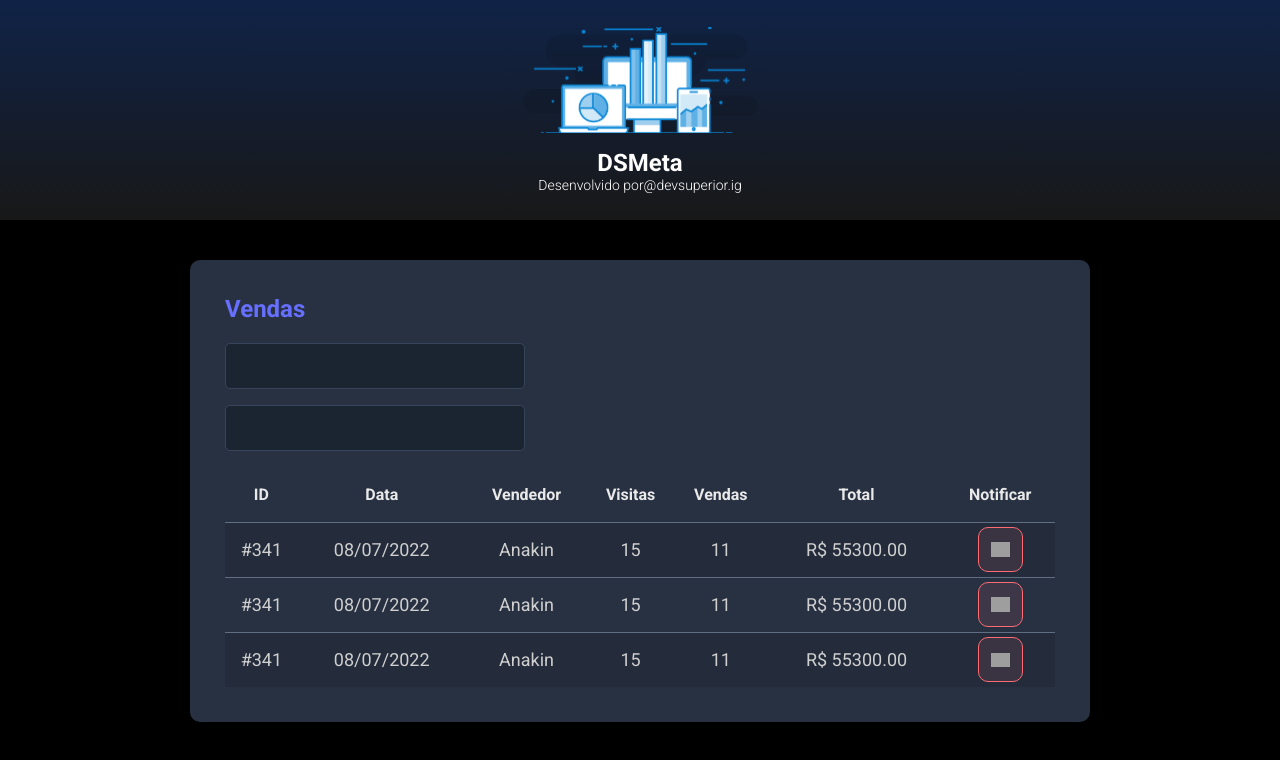
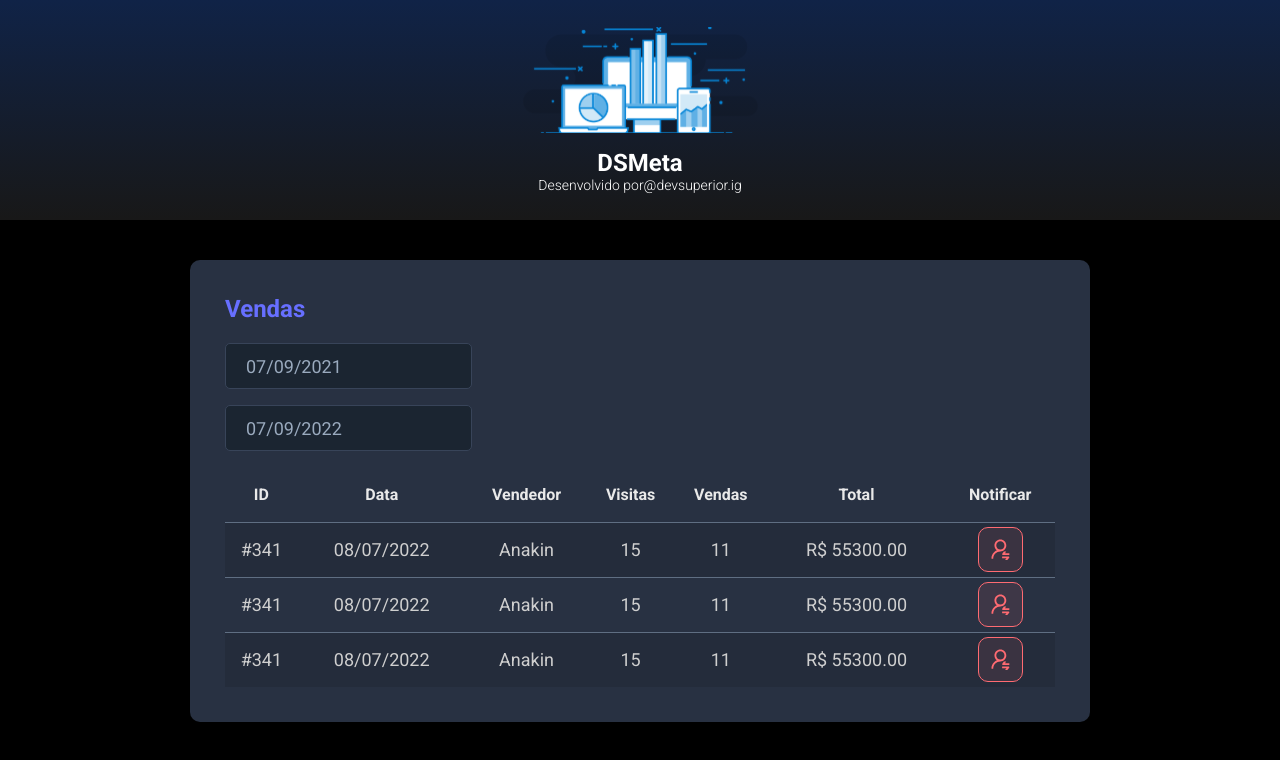
Before and after one commit to veronicapupo/dsmeta, a React (Vite) app in the folder frontend/: page / in a window 1280 px wide. Shown: the top 760 px of the page. Built offline with nearby package versions, Linux system fonts and the light colour scheme; grey boxes are pictures that could not be loaded.

Commit message:
usestate

```diff
--- a/frontend/package.json
+++ b/frontend/package.json
@@ -9,7 +9,9 @@
     "preview": "vite preview"
   },
   "dependencies": {
+    "@types/react-datepicker": "4.4.2",
     "react": "^18.2.0",
+    "react-datepicker": "4.8.0",
     "react-dom": "^18.2.0"
   },
   "devDependencies": {
--- a/frontend/src/App.tsx
+++ b/frontend/src/App.tsx
@@ -1,6 +1,6 @@
 
-import Header from "./components/Header"
-import SalesCard from "./components/SalesCard"
+import Header from "./components/Header";
+import SalesCard from "./components/SalesCard";
 function App() {
   return (
     <>
@@ -19,4 +19,4 @@ function App() {
   )
 }
 
-export default App
+export default App;
--- a/frontend/src/components/Header/index.tsx
+++ b/frontend/src/components/Header/index.tsx
@@ -1,5 +1,5 @@
-import logo from '../../assets/img/logo.svg'
-import './styles.css'
+import logo from '../../assets/img/logo.svg';
+import './styles.css';
 function Header() {
     return (
         <header>
@@ -17,4 +17,4 @@ function Header() {
     )
 }
 
-export default Header
+export default Header;
--- a/frontend/src/components/NotificationButton/index.tsx
+++ b/frontend/src/components/NotificationButton/index.tsx
@@ -1,5 +1,5 @@
-import icon from '../../assets/img/notification-icon.svg'
-import './styles.css'
+import icon from '../../assets/img/notification-icon.svg';
+import './styles.css';
 
 function NotificationButton() {
     return (
@@ -9,4 +9,4 @@ function NotificationButton() {
     )
 }
 
-export default NotificationButton
+export default NotificationButton;
--- a/frontend/src/components/SalesCard/index.tsx
+++ b/frontend/src/components/SalesCard/index.tsx
@@ -1,16 +1,37 @@
+import { useState } from "react";
+import DatePicker from "react-datepicker";
+import "react-datepicker/dist/react-datepicker.css";
+
 import NotificationButton from '../NotificationButton'
 import './styles.css'
 
 function SalesCard() {
+
+    const max = new Date();
+    const min = new Date(new Date().setDate(new Date().getDate() - 365));
+
+   const [minDate, setMinDate] = useState(min);
+   const [maxDate, setMaxDate] = useState(max);
+
   return (
     <div className="dsmeta-card">
     <h2 className="dsmeta-sales-title">Vendas</h2>
     <div>
       <div className="dsmeta-form-control-container">
-        <input className="dsmeta-form-control" type="text"/>
+        <DatePicker
+        selected={minDate}
+        onChange={(date : Date) => setMinDate(date)}
+        className="dsmeta-form-control"
+        dateFormat="dd/MM/yyyy"
+        />
       </div>
       <div className="dsmeta-form-control-container">
-        <input className="dsmeta-form-control" type="text"/>
+        <DatePicker
+        selected={maxDate}
+        onChange={(date: Date) => setMaxDate(date)}
+        className="dsmeta-form-control"
+        dateFormat="dd/MM/yyyy"
+        />
       </div>
     </div>
 
@@ -76,4 +97,4 @@ function SalesCard() {
   )
 }
 
-export default SalesCard
+export default SalesCard;
```
Also changed, not shown: frontend/src/main.tsx (+4 -4 lines), frontend/src/assets/img/notification-icon.svg (renamed from frontend/src/assets/img/Vector.svg), 1 other file (tests, documents, lock files or other folders).
